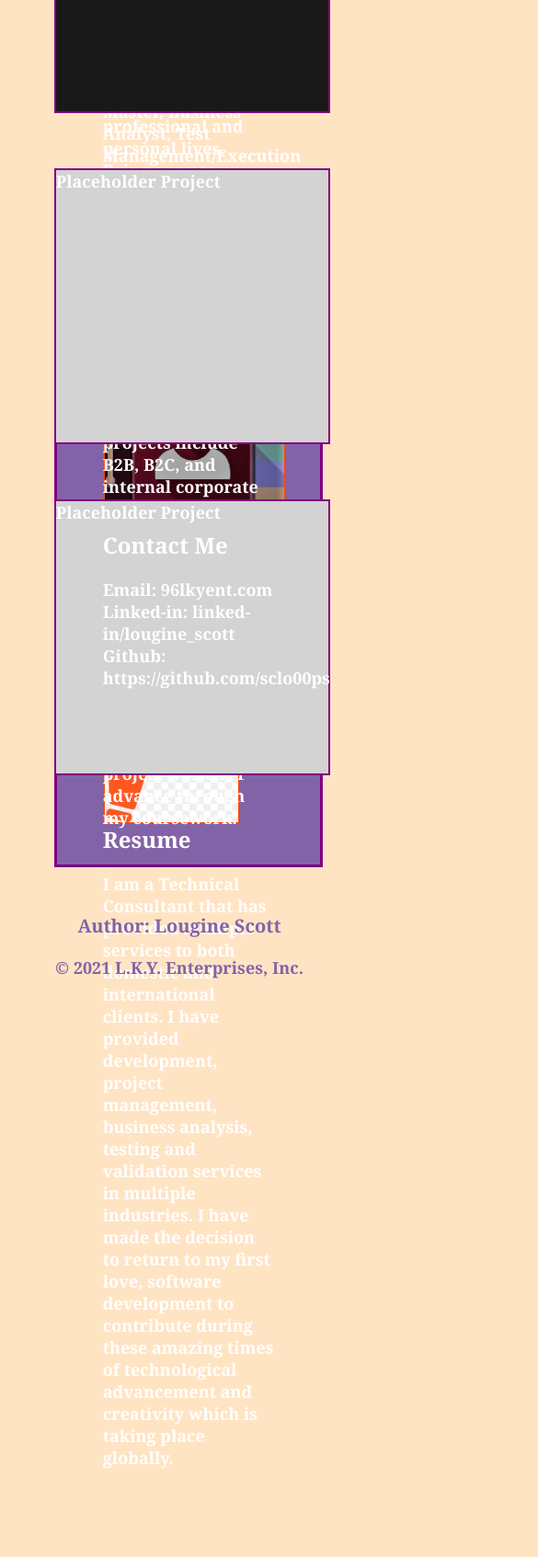
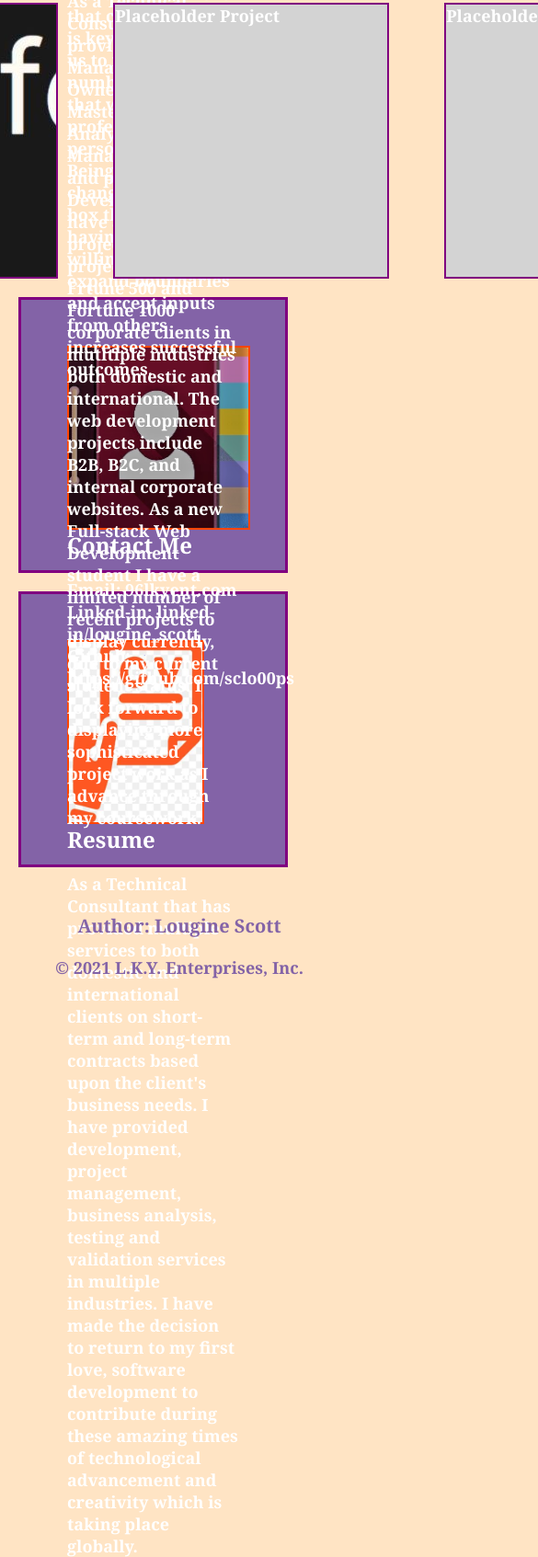
Before and after one commit to sclo00ps/L.-K.-Y.-Portfolio_update, a plain HTML site: page index.html in a window 390 px wide. Shown: the part 1257-2950 px from the top of the page at 92% size, 585 px wide, since content can reach past the window. Before the commit the page ends 2854 px from the top, so only its background shows below. Drawn offline with Linux system fonts and the light colour scheme.

Commit message:
update text and media query

```diff
--- a/index.html
+++ b/index.html
@@ -106,13 +106,13 @@
 
             <!-- resume defined with photos and text -->
             <section id="resume" class="resume">
-                <a target=_blank download href="./cv/lougine_scott_cv2.pdf"><img src="./images/cv_one.JPG"
+                <a target=_blank download href="./cv/lougine_scott_cv3.pdf"><img src="./images/cv_one.JPG"
                         class="float-left" /></a>
                 <h2>Resume</h2>
                 <p>
-                    I am a Technical Consultant that has provided multiple services to both domestic and international
-                    clients. I have provided development, project management, business analysis, testing and
-                    validation services in multiple industries.
+                    As a Technical Consultant that has provided multiple services to both domestic and international
+                    clients on short-term and long-term contracts based upon the client's business needs. I have provided
+                    development, project management, business analysis, testing and validation services in multiple industries.
 
                     I have made the decision to return to my first love, software development to contribute during
                     these amazing times of technological advancement and creativity which is taking place globally.
--- a/style.css
+++ b/style.css
@@ -33,40 +33,7 @@ header {
     border: 2px solid purple;
 }
 
-/*Tablets -  media query code header*/
-@media screen and (max-width: 992px){
-    .container-2 {
-    max-width: 50%;
-   }
-}
 
-
-/*Tablets -  media query code header**/
-@media screen and (max-width: 992px){
-    .container-2 {
-   flex-direction: column;
-   flex-wrap: wrap;
-   }
-}
-
-/*Large smartphones -  media query code here 060421*/
-@media screen and (max-width: 768px){
-    .container {
-    flex-direction: column;
-    flex-wrap: wrap;
-   }
-}
-
-/*Large smartphones -  media query code here 060421*/
-@media screen and (max-width: 576px){
-    nav {
-         float: none;
-         width: 100%;
-        flex-direction: column;
-        flex-wrap: wrap;
-
-          }
-        }
 
 /* Defining the site header font size and display header text horizontally */
  h1 {
@@ -214,6 +181,40 @@ h3 {
     border: 2px solid orangered;
  }
 
+ /*Tablets -  media query code header*/
+@media screen and (max-width: 992px){
+    .container-2 {
+    max-width: 50%;
+   }
+}
+
+
+/*Tablets -  media query code header**/
+@media screen and (max-width: 992px){
+    .container-2 {
+   flex-direction: column;
+   flex-wrap: wrap;
+   }
+}
+
+/*Large smartphones -  media query code here 060421*/
+@media screen and (max-width: 768px){
+    .container {
+    flex-direction: column;
+    flex-wrap: wrap;
+   }
+}
+
+/*Large smartphones -  media query code here 060421*/
+@media screen and (max-width: 576px){
+    nav {
+         float: none;
+         width: 100%;
+        flex-direction: column;
+        flex-wrap: wrap;
+
+          }
+        }
 
  /* first line of footer text formatting */
 .footer {
```
Also changed, not shown: 5 other files.
